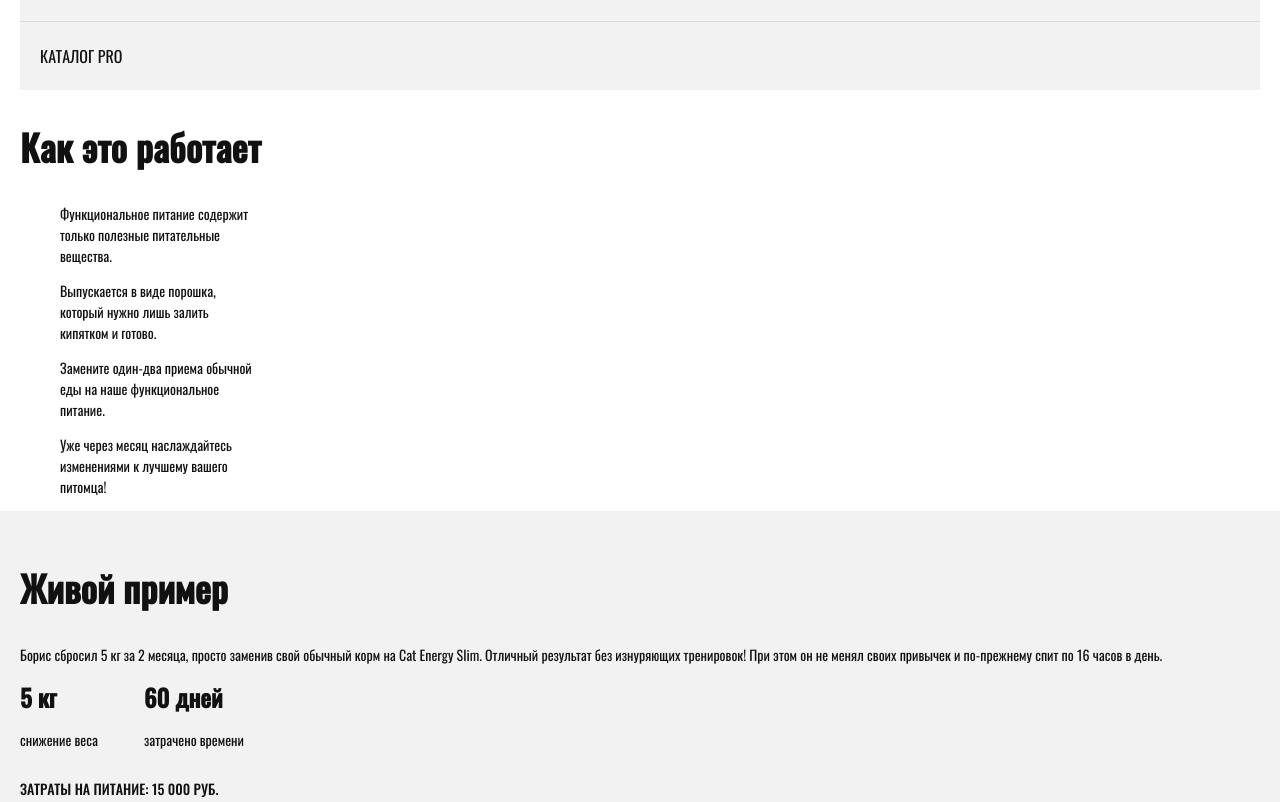
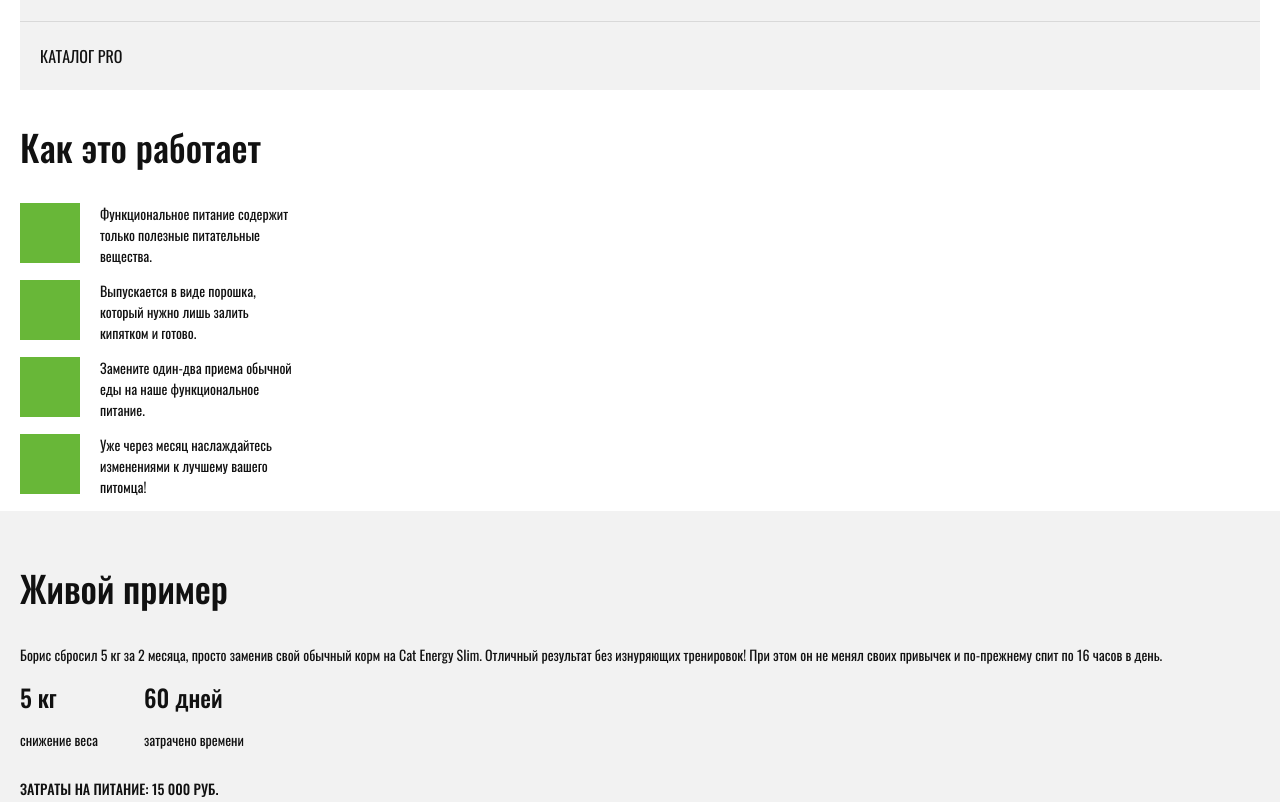
Before and after one commit to scpigo/37287-cat-energy-16, a website: page source/index.html in a window 1280 px wide. Shown: the part 1084-1886 px from the top of the page. Drawn offline with nearby package versions, Linux system fonts and the light colour scheme; files that its build step writes are made by us from their sources; files whose address does not match are found by name.

Commit message:
Правки

```diff
--- a/source/index.html
+++ b/source/index.html
@@ -80,11 +80,11 @@
         <p class="example__description">Борис сбросил 5 кг за 2 месяца, просто заменив свой обычный корм на Cat Energy Slim. Отличный результат без изнуряющих тренировок! При этом он не менял своих привычек и по-прежнему спит по 16 часов в день.</p>
         <div class="state example__state">
           <div class="state__element">
-            <p class="state__value"><strong>5 кг</strong></p>
+            <p class="state__value">5 кг</p>
             <p class="state__description">снижение веса</p>
           </div>
           <div class="state__element">
-            <p class="state__value"><strong>60 дней</strong></p>
+            <p class="state__value">60 дней</p>
             <p class="state__description">затрачено времени</p>
           </div>
         </div>
--- a/source/sass/blocks/advantages.scss
+++ b/source/sass/blocks/advantages.scss
@@ -4,13 +4,26 @@
 
 .advantages__title {
   font-size: 36px;
+  font-weight: 500;
   margin-bottom: 30px;
 }
 
 .advantages__list {
   list-style: none;
+  padding-left: 80px;
 }
 
 .advantages__item {
+  position: relative;
   width: 200px;
 }
+
+.advantages__item::before {
+  content: "";
+  position: absolute;
+  background: #68b738;
+  z-index: -1;
+  width: 60px;
+  height: 60px;
+  left: -80px;
+}
--- a/source/sass/blocks/example.scss
+++ b/source/sass/blocks/example.scss
@@ -7,7 +7,12 @@
 
 .example__title {
   font-size: 36px;
+  font-weight: 500;
   margin-bottom: 30px;
+}
+
+.state__value {
+  font-weight: 500;
 }
 
 .example__cost {
--- a/source/sass/blocks/form.scss
+++ b/source/sass/blocks/form.scss
@@ -44,6 +44,7 @@
 .form__button {
   border: none;
   margin-bottom: 25px;
+  width: calc(100% - 40px);
 }
 
 .form-legend {
--- a/source/sass/blocks/gift.scss
+++ b/source/sass/blocks/gift.scss
@@ -2,6 +2,7 @@
   padding: 0 20px;
   margin-top: 40px;
   min-height: 289px;
+  background-color: #68b738;
   background-image: url("../img/gift-photo-mobile@1x.jpg");
   background-position: top center;
   background-repeat: no-repeat;
--- a/source/sass/blocks/main-nav.scss
+++ b/source/sass/blocks/main-nav.scss
@@ -12,6 +12,7 @@
 
 .main-nav__link {
   display: block;
+  padding-top: 15px;
   height: auto;
   text-align: center;
   font-size: 20px;
```
Also changed, not shown: source/sass/empty.scss (deleted).
